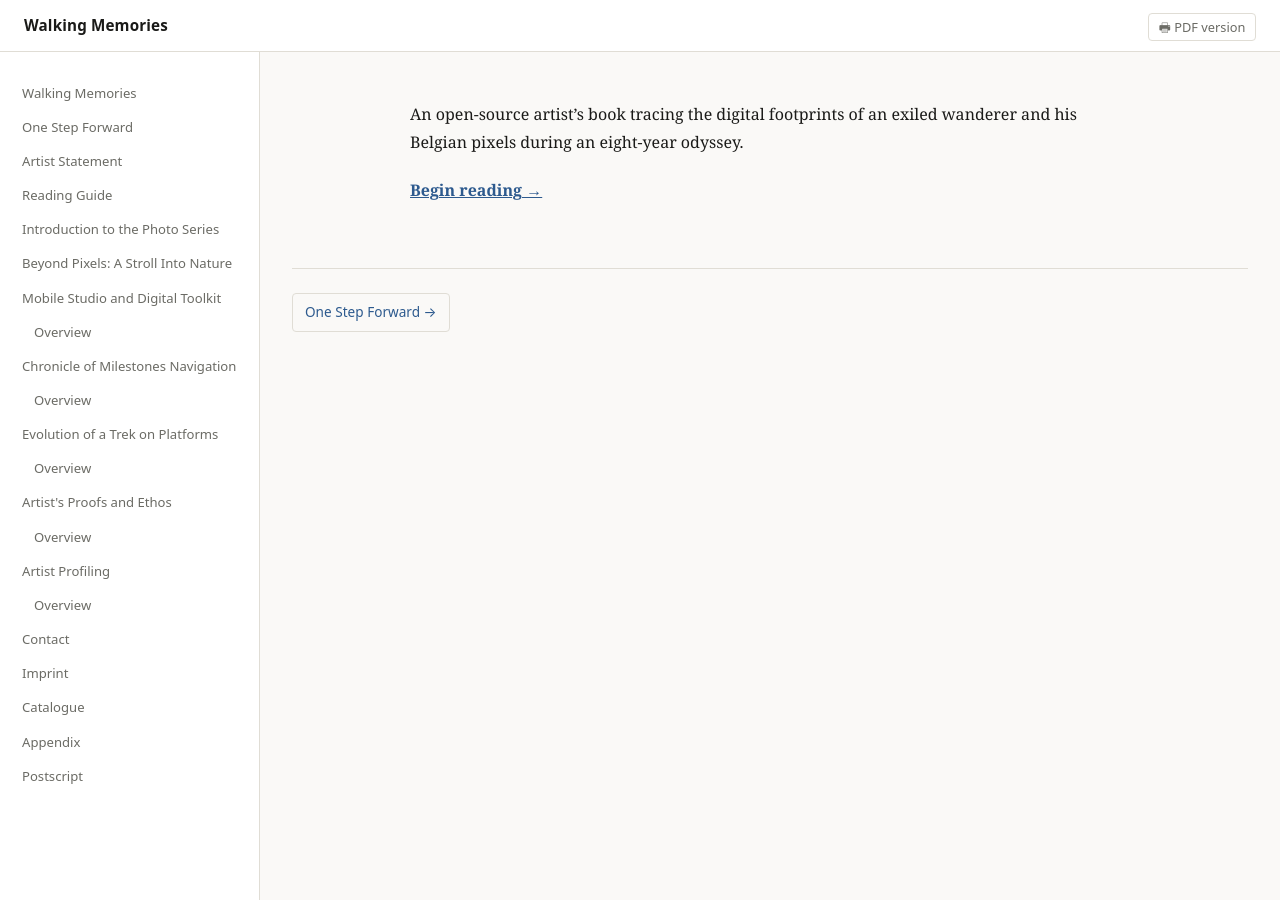
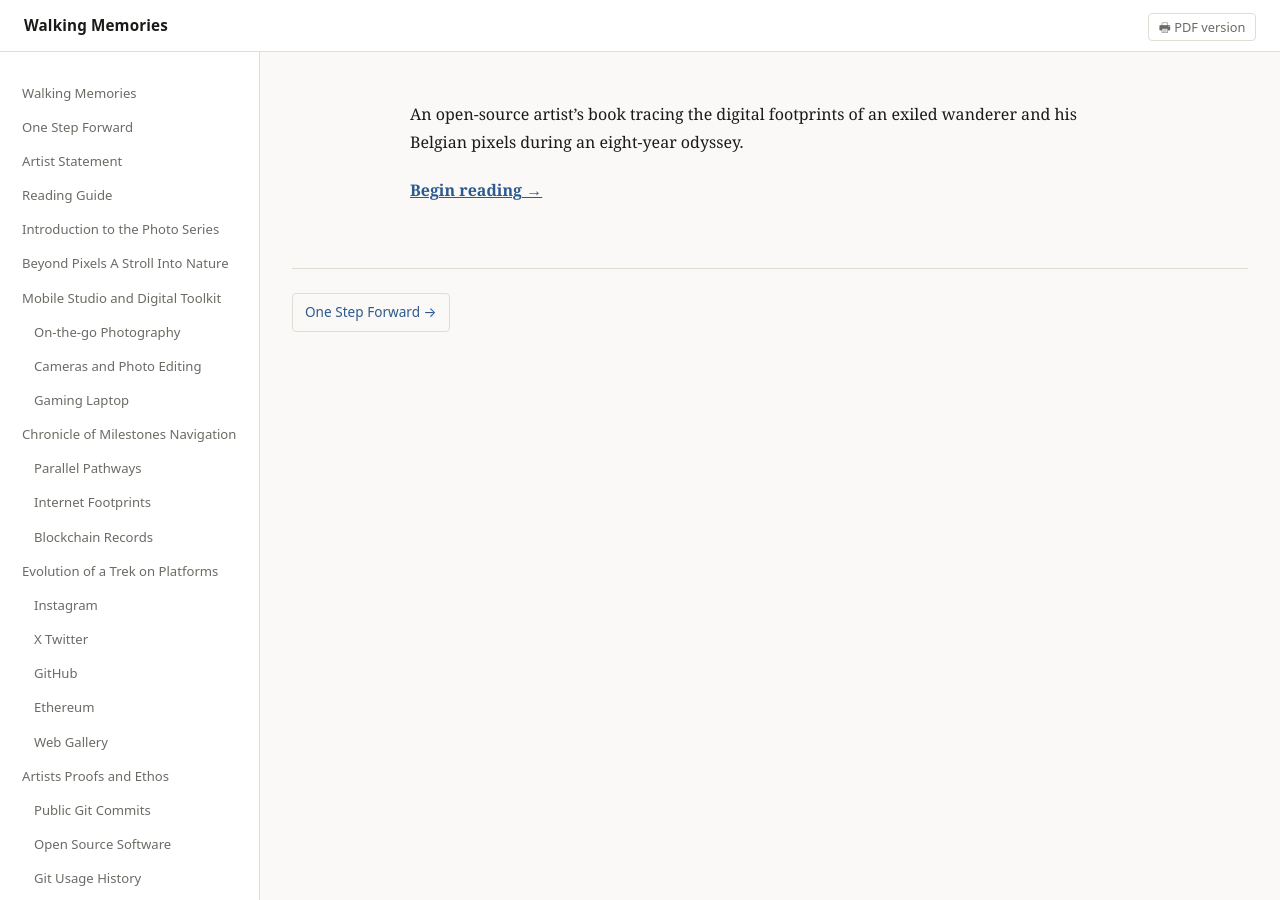
Before and after one commit to awalkaday/about-awalkaday-art, a Jekyll site: the page built from index.md, in a window 1280 px wide and 900 px high. Built offline with Jekyll 4.4.1, drawn with Linux system fonts in a browser that asks for light colours; our own code applies the rules of GitHub Pages for plain Markdown files.

Commit message:
fix: rewrite toc.yml with all actual subpages verified from disk

```diff
--- a/_data/toc.yml
+++ b/_data/toc.yml
@@ -1,69 +1,86 @@
-# _data/toc.yml
-# -------------------------------------------------------
-# Mirror of SUMMARY.md — edit this when you add chapters.
-# Each entry: title, url (relative, no leading slash needed),
-# and optional children list for sub-sections.
-# -------------------------------------------------------
+- title: Walking Memories
+  url: /
 
-- title: "Walking Memories"
-  url: "/"
+- title: One Step Forward
+  url: one-step-forward
 
-- title: "One Step Forward"
-  url: "one-step-forward"
+- title: Artist Statement
+  url: artist-statement
 
-- title: "Artist Statement"
-  url: "artist-statement"
+- title: Reading Guide
+  url: reading-guide
 
-- title: "Reading Guide"
-  url: "reading-guide"
+- title: Introduction to the Photo Series
+  url: introduction-to-the-photo-series
 
-- title: "Introduction to the Photo Series"
-  url: "introduction-to-the-photo-series"
+- title: Beyond Pixels A Stroll Into Nature
+  url: beyond-pixels-a-stroll-into-nature
 
-- title: "Beyond Pixels: A Stroll Into Nature"
-  url: "beyond-pixels-a-stroll-into-nature"
+- title: Mobile Studio and Digital Toolkit
+  url: mobile-studio-and-digital-toolkit
+  children:
+    - title: On-the-go Photography
+      url: mobile-studio-and-digital-toolkit/on-the-go-photography
+    - title: Cameras and Photo Editing
+      url: mobile-studio-and-digital-toolkit/cameras-and-photo-editing
+    - title: Gaming Laptop
+      url: mobile-studio-and-digital-toolkit/gaming-laptop
 
-- title: "Mobile Studio and Digital Toolkit"
-  url: "mobile-studio-and-digital-toolkit"
+- title: Chronicle of Milestones Navigation
+  url: chronicle-of-milestones-navigation
   children:
-    - title: "Overview"
-      url: "mobile-studio-and-digital-toolkit/overview"
+    - title: Parallel Pathways
+      url: chronicle-of-milestones-navigation/parallel-pathways
+    - title: Internet Footprints
+      url: chronicle-of-milestones-navigation/internet-footprints
+    - title: Blockchain Records
+      url: chronicle-of-milestones-navigation/blockchain-records
 
-- title: "Chronicle of Milestones Navigation"
-  url: "chronicle-of-milestones-navigation"
+- title: Evolution of a Trek on Platforms
+  url: evolution-of-a-trek-on-platforms
   children:
-    - title: "Overview"
-      url: "chronicle-of-milestones-navigation/overview"
+    - title: Instagram
+      url: evolution-of-a-trek-on-platforms/instagram
+    - title: X Twitter
+      url: evolution-of-a-trek-on-platforms/x-twitter
+    - title: GitHub
+      url: evolution-of-a-trek-on-platforms/github
+    - title: Ethereum
+      url: evolution-of-a-trek-on-platforms/ethereum
+    - title: Web Gallery
+      url: evolution-of-a-trek-on-platforms/web-gallery
 
-- title: "Evolution of a Trek on Platforms"
-  url: "evolution-of-a-trek-on-platforms"
+- title: Artists Proofs and Ethos
+  url: artists-proofs-and-ethos
   children:
-    - title: "Overview"
-      url: "evolution-of-a-trek-on-platforms/overview"
+    - title: Public Git Commits
+      url: artists-proofs-and-ethos/public-git-commits
+    - title: Open Source Software
+      url: artists-proofs-and-ethos/open-source-software
+    - title: Git Usage History
+      url: artists-proofs-and-ethos/git-usage-history
 
-- title: "Artist's Proofs and Ethos"
-  url: "artists-proofs-and-ethos"
+- title: Artist Profiling
+  url: artist-profiling
   children:
-    - title: "Overview"
-      url: "artists-proofs-and-ethos/overview"
+    - title: Project Inception
+      url: artist-profiling/project-inception
+    - title: Human Identity
+      url: artist-profiling/human-identity
+    - title: Training Ground
+      url: artist-profiling/training-ground
 
-- title: "Artist Profiling"
-  url: "artist-profiling"
-  children:
-    - title: "Overview"
-      url: "artist-profiling/overview"
+- title: Contact
+  url: contact
 
-- title: "Contact"
-  url: "contact"
+- title: Imprint
+  url: imprint
 
-- title: "Imprint"
-  url: "imprint"
+- title: Catalogue
+  url: catalogue
 
-- title: "Catalogue"
-  url: "catalogue"
+- title: Appendix
+  url: appendix
 
-- title: "Appendix"
-  url: "appendix"
-
-- title: "Postscript"
-  url: "postscript"
+- title: Postscript
+  url: postscript
```
